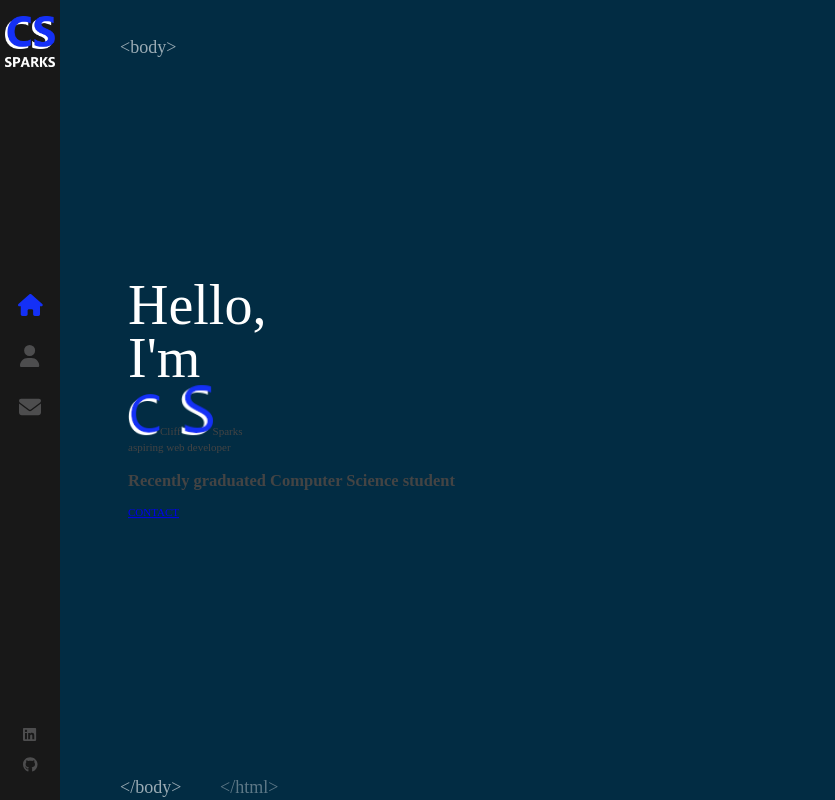
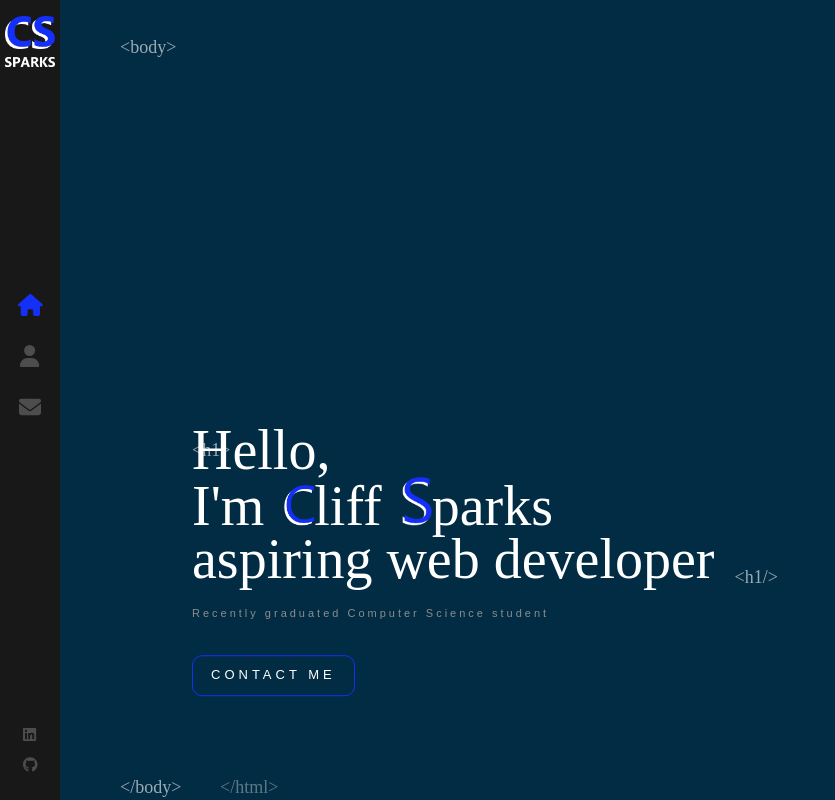
Before and after one commit to csparks78/sparks3d_portfolio, a React (Create React App) app: page / in a window 1280 px wide. Shown: the whole page, without its empty margins (0-835 px from the left). Built offline with nearby package versions, Linux system fonts and the light colour scheme.

Commit message:
added code

```diff
--- a/src/components/Home/index.js
+++ b/src/components/Home/index.js
@@ -5,20 +5,21 @@ import './index.scss'
 
 const Home = () => {
 
-    return(
+    return (
 
         <div className="container home-page">
-             <div className="text-zone">
-                <h1>Hello, <br /> I'm</h1>
-                <img src={C_logo} alt='developer' />
-                Cliff
-                 <img src={S_logo} alt='developer' />
-                 Sparks
-                <br />
-                aspiring web developer
+            <div className="text-zone">
+                <h1>Hello, <br /> I'm
+                    <img className="C" src={C_logo} alt='developer' />
+                    liff
+                    <img src={S_logo} alt='developer' />
+                    parks
+                    <br />
+                    aspiring web developer
+                </h1>
                 <h2> Recently graduated Computer Science student</h2>
-                <Link to="/contact" className='flat-button'>CONTACT</Link>
-                </div>
+                <Link to="/contact" className='flat-button'>CONTACT ME</Link>
+            </div>
         </div>
 
 
--- a/src/components/Home/index.scss
+++ b/src/components/Home/index.scss
@@ -1,31 +1,85 @@
 .home-page {
     .text-zone {
-      position: absolute;
-      left: 10%;
-      top: 50%;
-      transform: translateY(-50%);
-      width: 40%;
-      max-height: 90%;
+        position  : absolute;
+        left      : 15%;
+        top       : 50%;
+        transform : translateY(-50%);
+        width     : 50%;
+        max-height: 90%;
+        padding-top: 25%;   //Need to take this off latrer??
     }
+
     h1 {
-        color: #fff;
-        font-size: 56px;
+        color      : #fff;
+        font-size  : 56px;
         line-height: 53px;
-        margin: 0;
+        margin     : 0;
         font-family: 'Coolvetica';
         font-weight: 400;
+
+
+        &::before {
+            content    : '<h1>';
+            font-family: 'La Belle Aurore', cursive;
+            color      : #fff;
+            font-size  : 18px;
+            position   : absolute;
+            //margin-top : 20px;
+            //left       : 15px;
+            opacity    : 0.6;
+        }
+
+        &::after {
+            content    : '<h1/>';
+            font-family: 'La Belle Aurore', cursive;
+            color      : #ffffff;
+            font-size  : 18px;
+            position   : absolute;
+            margin-top : 18px;
+            margin-left: 20px;
+            animation  : fadeIn 1s 1.7s backwards;
+            opacity    : 0.6;
+        }
+
+        img {
+            margin-left    : 20px;
+            opacity        : 0;
+            width          : 30px;
+            height         : auto;
+            animation      : rotateIn 1s linear both;
+            animation-delay: 1.4s;
+
+        }
     }
-    &:before {
-        content: '<h1>';
-        font-family: 'La Belle Aurore', cursive;
-        color: #fff;
-        font-size: 18px;
-        position: absolute;
-        margin-top: -40px;
-        left: -15px;
-        opacity: 0.6;
-      }
-      img{
-        width: 32px;
-      }
+
+    h2 {
+        color         : #8d8d8d;
+        margin-top    : 20px;
+        font-weight   : 400;
+        font-size     : 11px;
+        font-family   : sans-serif;
+        letter-spacing: 3px;
+        animation     : fadeIn 1s 1.8s backwards;
+    }
+
+    .flat-button {
+        color          : #ffffff;
+        font-size      : 13px;
+        font-weight    : 400;
+        letter-spacing : 4px;
+        font-family    : sans-serif;
+        text-decoration: none;
+        padding        : 10px 18px;
+        border         : 1px solid #1430f6;
+        margin-top     : 25px;
+        float          : left;
+        animation      : fadeInAnimation 1s 1.8s backwards;
+        white-space    : nowrap;
+        border-radius  : 10px;
+
+        &:hover {
+            background: #1430f6;
+            color     : rgb(255, 255, 255);
+        }
+    }
 }
```
Also changed, not shown: src/assets/images/C_logo.png, src/assets/images/S_logo.png.
